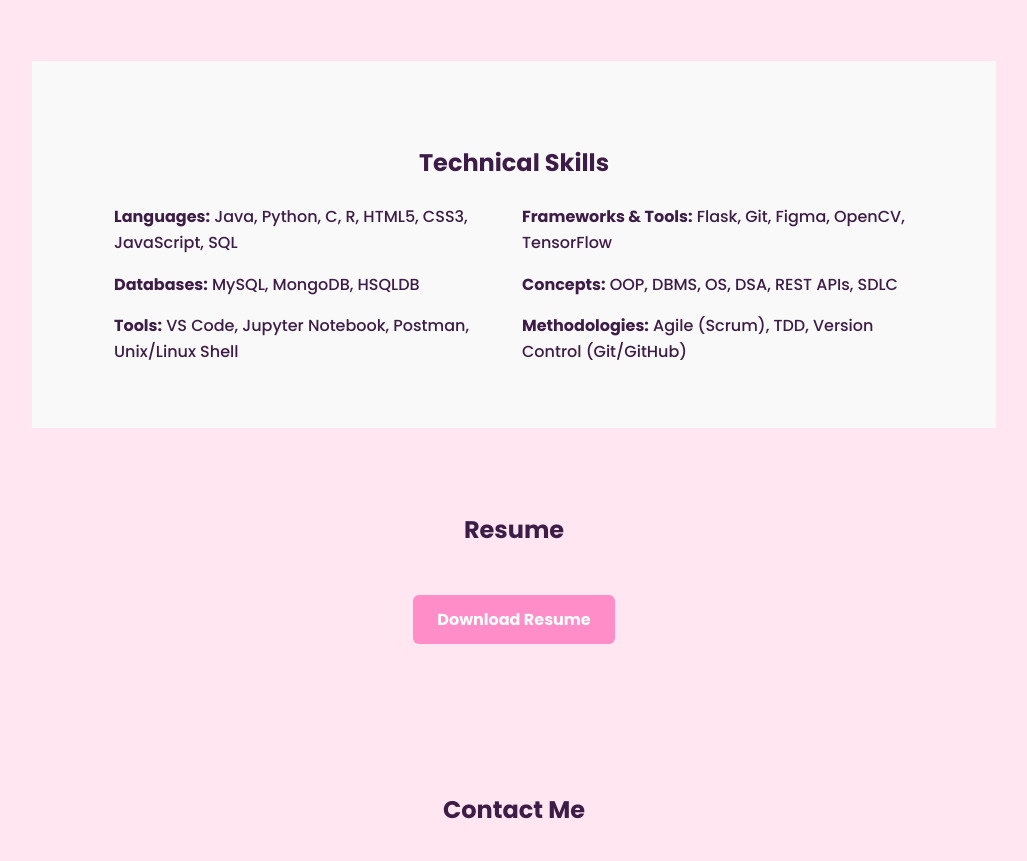
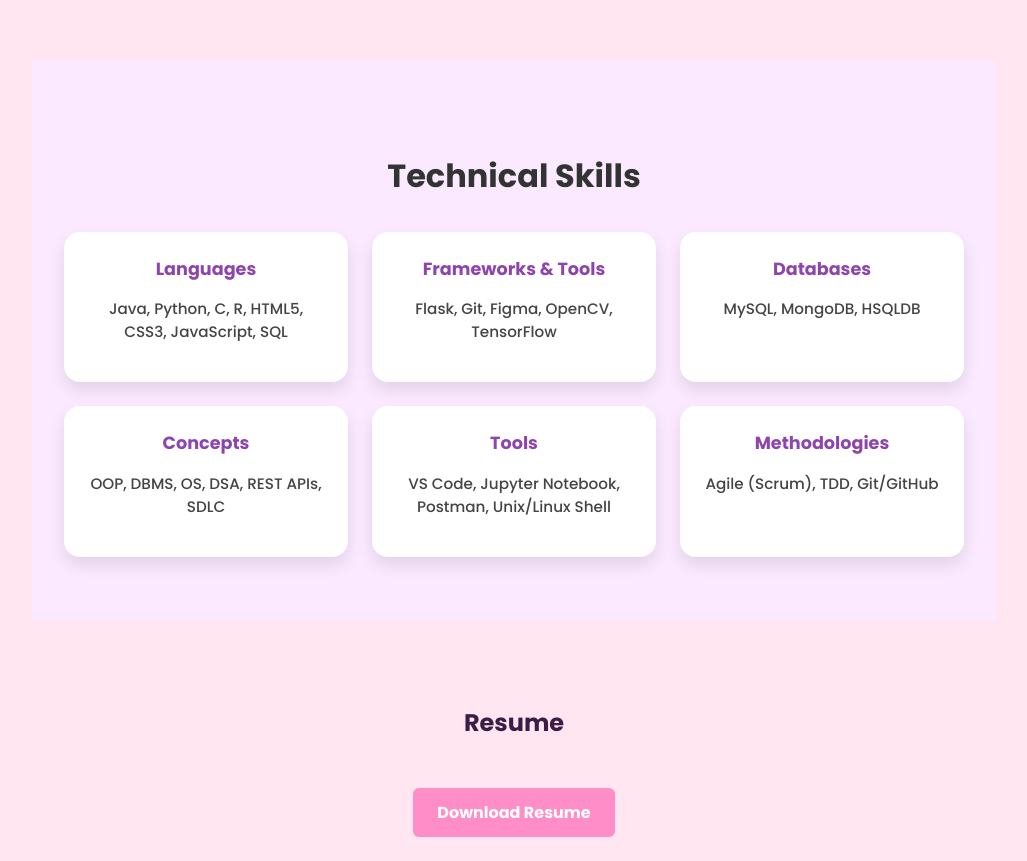
Before and after one commit to ananananyuh/portfolio, a plain HTML site: page index.html in a window 1280 px wide. Shown: the part 1290-2151 px from the top of the page, without its empty margins (126-1153 px from the left). Drawn offline with nearby package versions, Linux system fonts and the light colour scheme.

Commit message:
Enhance Skills section with cards

```diff
--- a/index.html
+++ b/index.html
@@ -62,16 +62,15 @@
 
   <section id="skills" class="skills-section">
   <h2>Technical Skills</h2>
-  <div class="skills-grid">
-    <div><strong>Languages:</strong> Java, Python, C, R, HTML5, CSS3, JavaScript, SQL</div>
-    <div><strong>Frameworks & Tools:</strong> Flask, Git, Figma, OpenCV, TensorFlow</div>
-    <div><strong>Databases:</strong> MySQL, MongoDB, HSQLDB</div>
-    <div><strong>Concepts:</strong> OOP, DBMS, OS, DSA, REST APIs, SDLC</div>
-    <div><strong>Tools:</strong> VS Code, Jupyter Notebook, Postman, Unix/Linux Shell</div>
-    <div><strong>Methodologies:</strong> Agile (Scrum), TDD, Version Control (Git/GitHub)</div>
+  <div class="skills-cards">
+    <div class="skill-card"><strong>Languages</strong><p>Java, Python, C, R, HTML5, CSS3, JavaScript, SQL</p></div>
+    <div class="skill-card"><strong>Frameworks & Tools</strong><p>Flask, Git, Figma, OpenCV, TensorFlow</p></div>
+    <div class="skill-card"><strong>Databases</strong><p>MySQL, MongoDB, HSQLDB</p></div>
+    <div class="skill-card"><strong>Concepts</strong><p>OOP, DBMS, OS, DSA, REST APIs, SDLC</p></div>
+    <div class="skill-card"><strong>Tools</strong><p>VS Code, Jupyter Notebook, Postman, Unix/Linux Shell</p></div>
+    <div class="skill-card"><strong>Methodologies</strong><p>Agile (Scrum), TDD, Git/GitHub</p></div>
   </div>
 </section>
-
 
   <section id="resume">
     <h2>Resume</h2>
--- a/style.css
+++ b/style.css
@@ -169,23 +169,48 @@ body.dark-theme .project {
 }
 
 .skills-section {
-  padding: 2rem;
-  background-color: #f9f9f9;
+  padding: 3rem 2rem;
+  background: #fbeaff;
+  text-align: center;
 }
 
 .skills-section h2 {
-  text-align: center;
-  margin-bottom: 1.5rem;
+  font-size: 2rem;
+  margin-bottom: 2rem;
+  color: #333;
 }
 
-.skills-grid {
+.skills-cards {
   display: grid;
-  grid-template-columns: 1fr 1fr;
-  gap: 1rem;
-  max-width: 800px;
-  margin: auto;
-  font-size: 1rem;
-  line-height: 1.6;
+  grid-template-columns: repeat(auto-fit, minmax(250px, 1fr));
+  gap: 1.5rem;
+  max-width: 1000px;
+  margin: 0 auto;
+}
+
+.skill-card {
+  background: white;
+  border-radius: 1rem;
+  padding: 1.5rem;
+  box-shadow: 0 8px 16px rgba(0,0,0,0.1);
+  transition: transform 0.3s ease, box-shadow 0.3s ease;
+}
+
+.skill-card:hover {
+  transform: translateY(-5px);
+  box-shadow: 0 12px 20px rgba(0,0,0,0.15);
+}
+
+.skill-card strong {
+  display: block;
+  font-size: 1.1rem;
+  color: #8e44ad;
+  margin-bottom: 0.5rem;
+}
+
+.skill-card p {
+  font-size: 0.95rem;
+  color: #444;
 }
 
 
```
